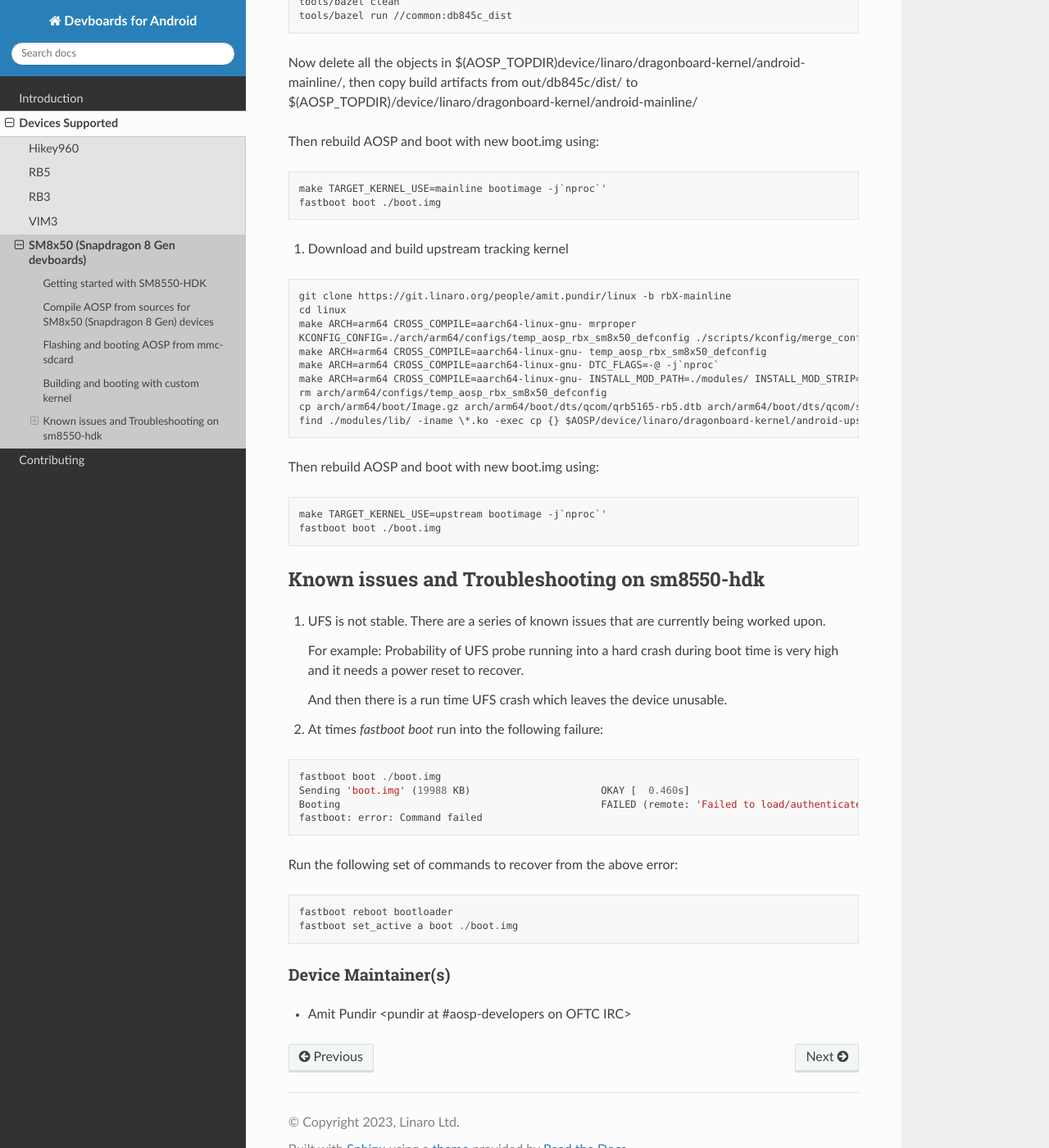
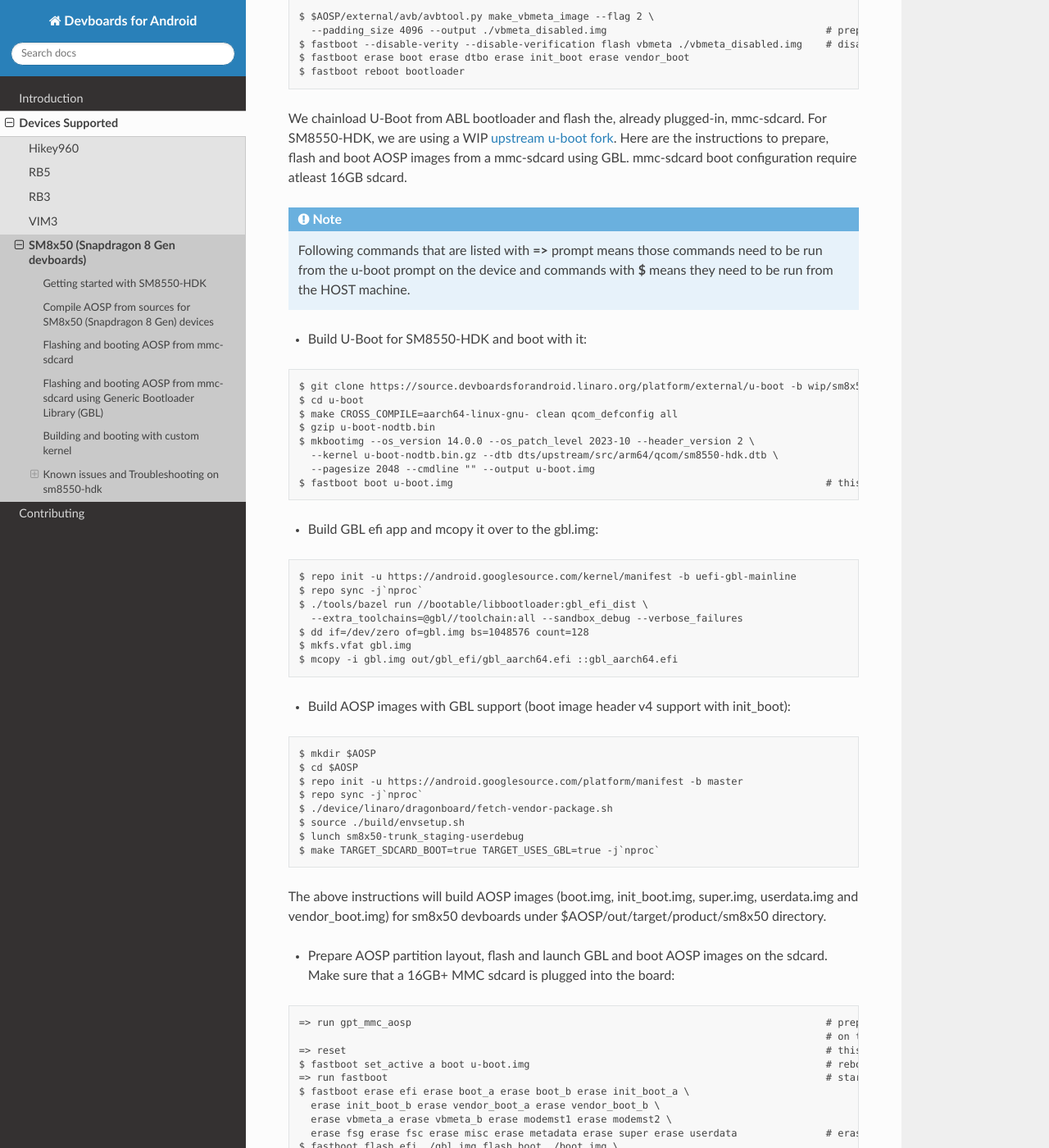
Before and after one commit to sumitsemwal/devboardsforandroid, a Sphinx documentation site: the page built from docs/devices/sm8x50.rst, in a window 1280 px wide and 1400 px high, scrolled down 2965 px. Shown: the whole window at 82% size. Built offline with Sphinx 7.4.7 and the Read the Docs theme 3.1.0, drawn with Linux system fonts in a browser that asks for light colours; some of the changed text lies outside the part shown.

Commit message:
sm8x50-hdk: Add instructions to boot AOSP on SM8550-HDK with GBL
Add instructions to boot AOSP with Generic Bootloader Library (GBL)
on SM8550-HDK.

Change-Id: I0924c595493552a7754a85d34e88cf10815b6fee
Signed-off-by: Amit Pundir <amit.pundir@linaro.org>

```diff
--- a/docs/devices/sm8x50.rst
+++ b/docs/devices/sm8x50.rst
@@ -127,6 +127,108 @@
    build flag and follow the same flashing and booting instructions as above.
 
 
+Flashing and booting AOSP from mmc-sdcard using Generic Bootloader Library (GBL)
+--------------------------------------------------------------------------------
+
+.. note::
+   This configuration is tested only on SM8550-HDK. Booting AOSP from a mmc
+   sdcard using GBL is an experimental build configuration and is only
+   intended to be used in the LKFT lab.
+
+Reboot sm8x50 in fastboot mode and run following commands to disable verity
+and erase AOSP partitions for any stale images to make sure that every
+reboot/reset lands at the ABL fastboot mode prompt.
+
+.. code::
+
+   $ $AOSP/external/avb/avbtool.py make_vbmeta_image --flag 2 \
+     --padding_size 4096 --output ./vbmeta_disabled.img                                     # prepare vbmeta_disabled.img
+   $ fastboot --disable-verity --disable-verification flash vbmeta ./vbmeta_disabled.img    # disable verity
+   $ fastboot erase boot erase dtbo erase init_boot erase vendor_boot
+   $ fastboot reboot bootloader
+
+We chainload U-Boot from ABL bootloader and flash the, already plugged-in,
+mmc-sdcard. For SM8550-HDK, we are using a WIP `upstream u-boot fork
+<https://source.devboardsforandroid.linaro.org/platform/external/u-boot/+/refs/heads/wip/sm8x50-gbl-fastboot/>`_.
+Here are the instructions to prepare, flash and boot AOSP images from a mmc-sdcard
+using GBL. mmc-sdcard boot configuration require atleast 16GB sdcard.
+
+.. note::
+   Following commands that are listed with **=>** prompt means those commands need
+   to be run from the u-boot prompt on the device and commands with **$** means
+   they need to be run from the HOST machine.
+
+* Build U-Boot for SM8550-HDK and boot with it:
+
+.. code::
+
+   $ git clone https://source.devboardsforandroid.linaro.org/platform/external/u-boot -b wip/sm8x50-gbl-fastboot
+   $ cd u-boot
+   $ make CROSS_COMPILE=aarch64-linux-gnu- clean qcom_defconfig all
+   $ gzip u-boot-nodtb.bin
+   $ mkbootimg --os_version 14.0.0 --os_patch_level 2023-10 --header_version 2 \
+     --kernel u-boot-nodtb.bin.gz --dtb dts/upstream/src/arm64/qcom/sm8550-hdk.dtb \
+     --pagesize 2048 --cmdline "" --output u-boot.img
+   $ fastboot boot u-boot.img                                                               # this will boot U-Boot on sm8550-hdk
+
+* Build GBL efi app and mcopy it over to the gbl.img:
+
+.. code::
+
+   $ repo init -u https://android.googlesource.com/kernel/manifest -b uefi-gbl-mainline
+   $ repo sync -j`nproc`
+   $ ./tools/bazel run //bootable/libbootloader:gbl_efi_dist \
+     --extra_toolchains=@gbl//toolchain:all --sandbox_debug --verbose_failures
+   $ dd if=/dev/zero of=gbl.img bs=1048576 count=128
+   $ mkfs.vfat gbl.img
+   $ mcopy -i gbl.img out/gbl_efi/gbl_aarch64.efi ::gbl_aarch64.efi
+
+* Build AOSP images with GBL support (boot image header v4 support with init_boot):
+
+.. code::
+
+   $ mkdir $AOSP
+   $ cd $AOSP
+   $ repo init -u https://android.googlesource.com/platform/manifest -b master
+   $ repo sync -j`nproc`
+   $ ./device/linaro/dragonboard/fetch-vendor-package.sh
+   $ source ./build/envsetup.sh
+   $ lunch sm8x50-trunk_staging-userdebug
+   $ make TARGET_SDCARD_BOOT=true TARGET_USES_GBL=true -j`nproc`
+
+The above instructions will build AOSP images (boot.img, init_boot.img, super.img, userdata.img
+and vendor_boot.img) for sm8x50 devboards under $AOSP/out/target/product/sm8x50 directory.
+
+* Prepare AOSP partition layout, flash and launch GBL and boot AOSP images on the sdcard.
+  Make sure that a 16GB+ MMC sdcard is plugged into the board:
+
+.. code::
+
+   => run gpt_mmc_aosp                                                                      # prepare AOSP style GPT partition layout
+                                                                                            # on the mmc-sdcard
+   => reset                                                                                 # this will reboot in ABL fastboot mode
+   $ fastboot set_active a boot u-boot.img                                                  # reboot U-Boot on sm8550
+   => run fastboot                                                                          # starting U-Boot's fastboot command
+   $ fastboot erase efi erase boot_a erase boot_b erase init_boot_a \
+     erase init_boot_b erase vendor_boot_a erase vendor_boot_b \
+     erase vbmeta_a erase vbmeta_b erase modemst1 erase modemst2 \
+     erase fsg erase fsc erase misc erase metadata erase super erase userdata               # erase mmc-sdcard partitions
+   $ fastboot flash efi ./gbl.img flash boot ./boot.img \
+     flash init_boot ./init_boot.img flash vendor_boot ./vendor_boot.img \
+     flash super ./super.img flash userdata ./userdata.img format:ext4 metadata             # flash GBL and AOSP images
+   $ fastboot --disable-verity --disable-verification flash vbmeta_a ./vbmeta_disabled.img  # disable verity
+   $ fastboot --disable-verity --disable-verification flash vbmeta_b ./vbmeta_disabled.img  # disable verity on _b slot as well just in case
+   $ fastboot reboot
+   $ fastboot set_active a boot u-boot.img                                                  # reboot U-Boot on sm8550
+   => run gbl                                                                               # launch GBL
+
+.. note::
+   The above "run gbl" command from U-Boot prompt will launch GBL and it will start
+   booting the newly flashed AOSP images to UI with software rendering support,
+   unless you press Backspace to interrupt the GBL launch and force it into the
+   fastboot mode over USB.
+
+
 Building and booting with custom kernel
 ---------------------------------------
 
```
